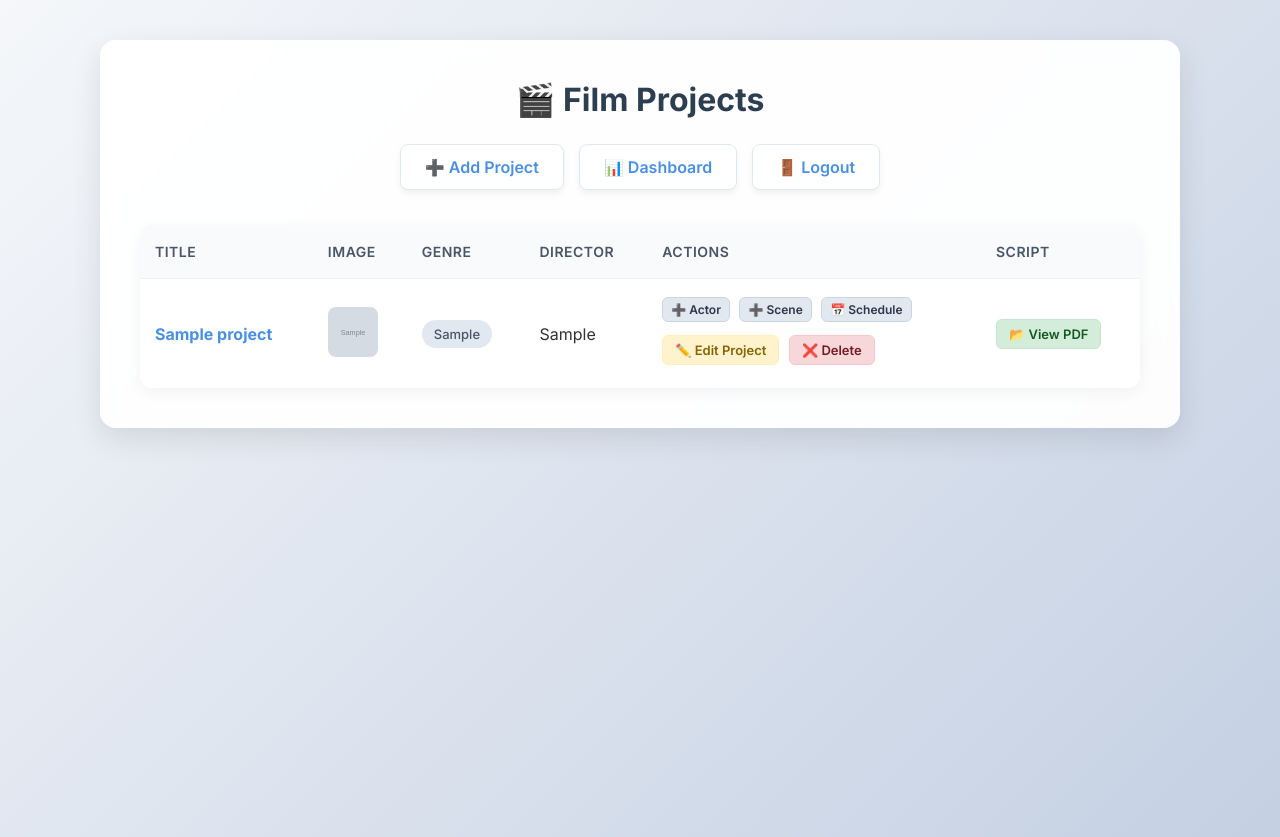
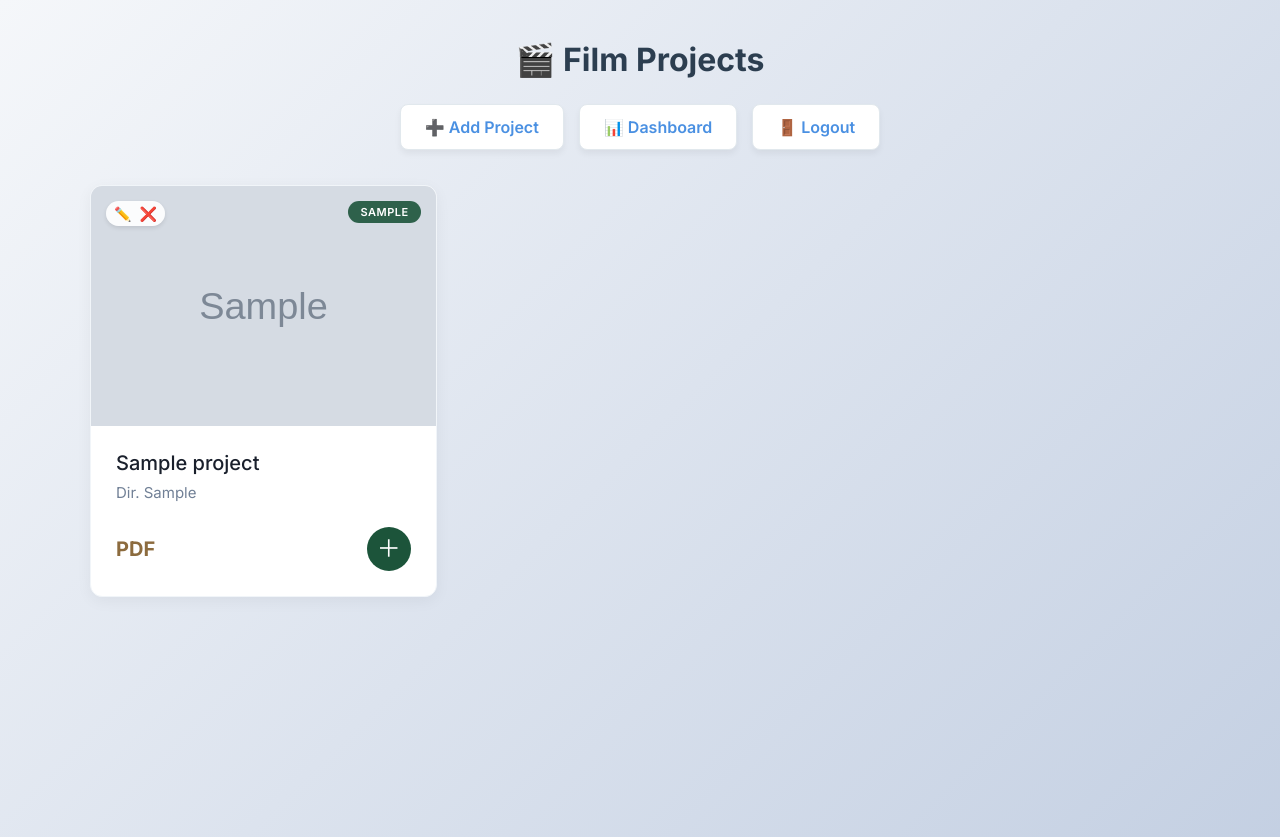
Before and after one commit to josephmathew18/Film-Production-Manager, a Django app: page /home/ in a window 1280 px wide. Shown: the top 837 px of the page. Run offline with Django 5.2, Linux system fonts and the light colour scheme; a user stored in the database is signed in; tables that the repository leaves empty hold one stand-in row (values such as "Sample post"); grey boxes marked "Sample" are stand-in pictures.

Commit message:
Redesign home page to card grid layout

```diff
--- a/project/templates/home.html
+++ b/project/templates/home.html
@@ -15,13 +15,8 @@
         }
 
         .container {
-            max-width: 1000px;
+            max-width: 1100px;
             margin: 0 auto;
-            background: rgba(255, 255, 255, 0.95);
-            padding: 40px;
-            border-radius: 16px;
-            box-shadow: 0 10px 30px rgba(0,0,0,0.1);
-            backdrop-filter: blur(10px);
             text-align: center;
         }
 
@@ -59,110 +54,158 @@
             color: white;
         }
 
-        table {
-            width: 100%;
-            border-collapse: collapse;
-            background: white;
+        /* CARD GRID STYLES */
+        .projects-grid {
+            display: grid;
+            grid-template-columns: repeat(auto-fill, minmax(280px, 1fr));
+            gap: 30px;
+            margin-top: 20px;
+            text-align: left;
+        }
+
+        .project-card {
+            background: #ffffff;
             border-radius: 12px;
             overflow: hidden;
             box-shadow: 0 4px 15px rgba(0,0,0,0.05);
+            transition: transform 0.3s ease, box-shadow 0.3s ease;
+            position: relative;
+            border: 1px solid #f1f5f9;
+            display: flex;
+            flex-direction: column;
         }
 
-        th, td {
-            padding: 18px 15px;
-            text-align: left;
-            border-bottom: 1px solid #edf2f7;
-            vertical-align: middle;
+        .project-card:hover {
+            transform: translateY(-5px);
+            box-shadow: 0 12px 25px rgba(0,0,0,0.1);
         }
 
-        th {
+        .card-image-container {
+            position: relative;
+            width: 100%;
+            height: 240px;
             background: #f8fafc;
-            font-weight: 600;
-            color: #4a5568;
-            text-transform: uppercase;
-            font-size: 14px;
-            letter-spacing: 0.5px;
         }
 
-        tr:last-child td {
-            border-bottom: none;
+        .card-image {
+            width: 100%;
+            height: 100%;
+            object-fit: cover;
         }
 
-        tr {
-            transition: background-color 0.2s ease;
+        .placeholder {
+            display: flex;
+            align-items: center;
+            justify-content: center;
+            color: #a0aec0;
+            font-size: 14px;
+            height: 100%;
         }
 
-        tr:hover {
-            background-color: #f8fafc;
+        .genre-badge {
+            position: absolute;
+            top: 15px;
+            right: 15px;
+            background: rgba(28, 84, 58, 0.9); /* Dark green */
+            color: white;
+            padding: 4px 12px;
+            border-radius: 20px;
+            font-size: 11px;
+            font-weight: 600;
+            letter-spacing: 0.5px;
+            text-transform: uppercase;
+            backdrop-filter: blur(4px);
         }
 
-        .badge {
-            background: #e2e8f0;
-            padding: 6px 12px;
+        .admin-actions {
+            position: absolute;
+            top: 15px;
+            left: 15px;
+            display: flex;
+            gap: 8px;
+            background: rgba(255,255,255,0.9);
+            padding: 4px 8px;
             border-radius: 20px;
-            font-size: 13px;
-            font-weight: 500;
-            color: #4a5568;
-            display: inline-block;
+            backdrop-filter: blur(4px);
+            box-shadow: 0 2px 4px rgba(0,0,0,0.1);
+        }
+        .admin-actions a {
+            text-decoration: none;
+            font-size: 14px;
+            transition: transform 0.2s;
+        }
+        .admin-actions a:hover {
+            transform: scale(1.15);
         }
 
-        .action-btn {
-            display: inline-block;
-            text-decoration: none;
-            padding: 6px 12px;
-            border-radius: 6px;
-            font-size: 13px;
-            font-weight: 600;
-            transition: all 0.2s ease;
-            margin-right: 5px;
-            margin-bottom: 5px;
+        .card-content {
+            padding: 25px;
+            display: flex;
+            flex-direction: column;
+            flex-grow: 1;
         }
 
-        .action-btn.edit {
-            background: #fff3cd;
-            color: #856404;
-            border: 1px solid #ffeeba;
+        .card-title {
+            margin: 0 0 8px 0;
+            font-size: 20px;
+            color: #1a202c;
+            font-weight: 500;
         }
 
-        .action-btn.edit:hover {
-            background: #ffe8a1;
-            transform: translateY(-1px);
+        .card-subtitle {
+            margin: 0;
+            color: #718096;
+            font-size: 15px;
+            flex-grow: 1;
         }
 
-        .action-btn.delete {
-            background: #f8d7da;
-            color: #721c24;
-            border: 1px solid #f5c6cb;
-        }
-
-        .action-btn.delete:hover {
-            background: #f1b0b7;
-            transform: translateY(-1px);
+        .card-footer {
+            display: flex;
+            justify-content: space-between;
+            align-items: center;
+            margin-top: 25px;
         }
 
         .script-link {
-            display: inline-block;
-            background: #d4edda;
-            color: #155724;
-            padding: 6px 12px;
-            border-radius: 6px;
+            font-size: 20px;
+            font-weight: 700;
+            color: #8c6b3e; /* Brownish like the price */
             text-decoration: none;
-            font-size: 13px;
-            font-weight: 600;
-            border: 1px solid #c3e6cb;
-            transition: all 0.2s ease;
+            transition: color 0.2s;
+        }
+        .script-link:hover {
+            color: #5c4323;
         }
 
-        .script-link:hover {
-            background: #c3e6cb;
-            transform: translateY(-1px);
+        .manage-btn {
+            display: flex;
+            align-items: center;
+            justify-content: center;
+            width: 44px;
+            height: 44px;
+            background: #1C543A; /* Dark green + button */
+            color: white;
+            border-radius: 50%;
+            text-decoration: none;
+            font-size: 24px;
+            line-height: 1;
+            transition: background 0.2s, transform 0.2s;
+        }
+
+        .manage-btn:hover {
+            background: #14402A;
+            transform: scale(1.05);
         }
 
         .empty-state {
-            text-align: center !important;
-            padding: 40px !important;
+            grid-column: 1 / -1;
+            text-align: center;
+            padding: 60px;
+            background: rgba(255,255,255,0.7);
+            border-radius: 12px;
             color: #718096;
             font-style: italic;
+            font-size: 16px;
         }
     </style>
 </head>
@@ -179,59 +222,47 @@
         <a href="/logout/">🚪 Logout</a>
     </div>
 
-    <table>
-        <tr>
-            <th>Title</th>
-            <th>Image</th>
-            <th>Genre</th>
-            <th>Director</th>
-            <th>Actions</th>
-            <th>Script</th>
-        </tr>
+    <div class="projects-grid">
+        {% for p in projects %}
+        <div class="project-card">
+            <div class="card-image-container">
+                {% if p.image %}
+                    <img src="{{ p.image.url }}" alt="{{ p.title }}" class="card-image">
+                {% else %}
+                    <div class="placeholder">No Image Available</div>
+                {% endif %}
+                <span class="genre-badge">{{ p.genre }}</span>
 
-        {% for p in projects %}
-        <tr>
-            <td><a href="/project/{{ p.id }}/" style="color: #4a90e2; text-decoration: none; font-size: 16px;"><strong>{{ p.title }}</strong></a></td>
-            <td>
-                {% if p.image %}
-                    <img src="{{ p.image.url }}" alt="{{ p.title }}" style="width: 50px; height: 50px; object-fit: cover; border-radius: 8px;">
-                {% else %}
-                    <div style="width: 50px; height: 50px; background: #e2e8f0; border-radius: 8px; display: flex; align-items: center; justify-content: center; font-size: 10px; color: #a0aec0;">None</div>
+                {% if request.user.userprofile.role == 'admin' or request.user.is_superuser %}
+                <div class="admin-actions">
+                    <a href="/update/{{ p.id }}" title="Edit Project">✏️</a>
+                    <a href="/delete/{{ p.id }}" title="Delete Project">❌</a>
+                </div>
                 {% endif %}
-            </td>
-            <td><span class="badge">{{ p.genre }}</span></td>
-            <td>{{ p.director }}</td>
-            <td>
-                <div style="margin-bottom: 8px;">
-                    {% if request.user.userprofile.role == 'admin' or request.user.is_superuser %}
-                    <a href="/project/{{ p.id }}/add-actor/" class="action-btn" style="background:#e2e8f0; color:#2d3748; border:1px solid #cbd5e0; padding:4px 8px; font-size:12px;">➕ Actor</a>
+            </div>
+
+            <div class="card-content">
+                <h3 class="card-title">{{ p.title }}</h3>
+                <p class="card-subtitle">Dir. {{ p.director }}</p>
+
+                <div class="card-footer">
+                    {% if p.script %}
+                        <a href="{{ p.script.url }}" target="_blank" class="script-link" title="View Script">PDF</a>
+                    {% else %}
+                        <div></div>
                     {% endif %}
 
-                    {% if request.user.userprofile.role == 'admin' or request.user.userprofile.role == 'production_manager' or request.user.is_superuser %}
-                    <a href="/project/{{ p.id }}/add-scene/" class="action-btn" style="background:#e2e8f0; color:#2d3748; border:1px solid #cbd5e0; padding:4px 8px; font-size:12px;">➕ Scene</a>
-                    <a href="/project/{{ p.id }}/add-schedule/" class="action-btn" style="background:#e2e8f0; color:#2d3748; border:1px solid #cbd5e0; padding:4px 8px; font-size:12px;">📅 Schedule</a>
-                    {% endif %}
+                    <a href="/project/{{ p.id }}/" class="manage-btn" title="Manage Project">＋</a>
                 </div>
+            </div>
+        </div>
+        {% empty %}
+        <div class="empty-state">
+            No Projects Found. Add one to get started!
+        </div>
+        {% endfor %}
+    </div>
 
-                {% if request.user.userprofile.role == 'admin' or request.user.is_superuser %}
-                <a href="/update/{{ p.id }}" class="action-btn edit">✏️ Edit Project</a>
-                <a href="/delete/{{ p.id }}" class="action-btn delete">❌ Delete</a>
-                {% endif %}
-            </td>
-            <td>
-                {% if p.script %}
-                    <a href="{{ p.script.url }}" target="_blank" class="script-link">📂 View PDF</a>
-                {% else %}
-                    <span style="color: #a0aec0; font-size: 13px;">No File</span>
-                {% endif %}
-            </td>
-        </tr>
-        {% empty %}
-        <tr>
-            <td colspan="6" class="empty-state">No Projects Found. Add one to get started!</td>
-        </tr>
-        {% endfor %}
-    </table>
 </div>
 
 </body>
```
